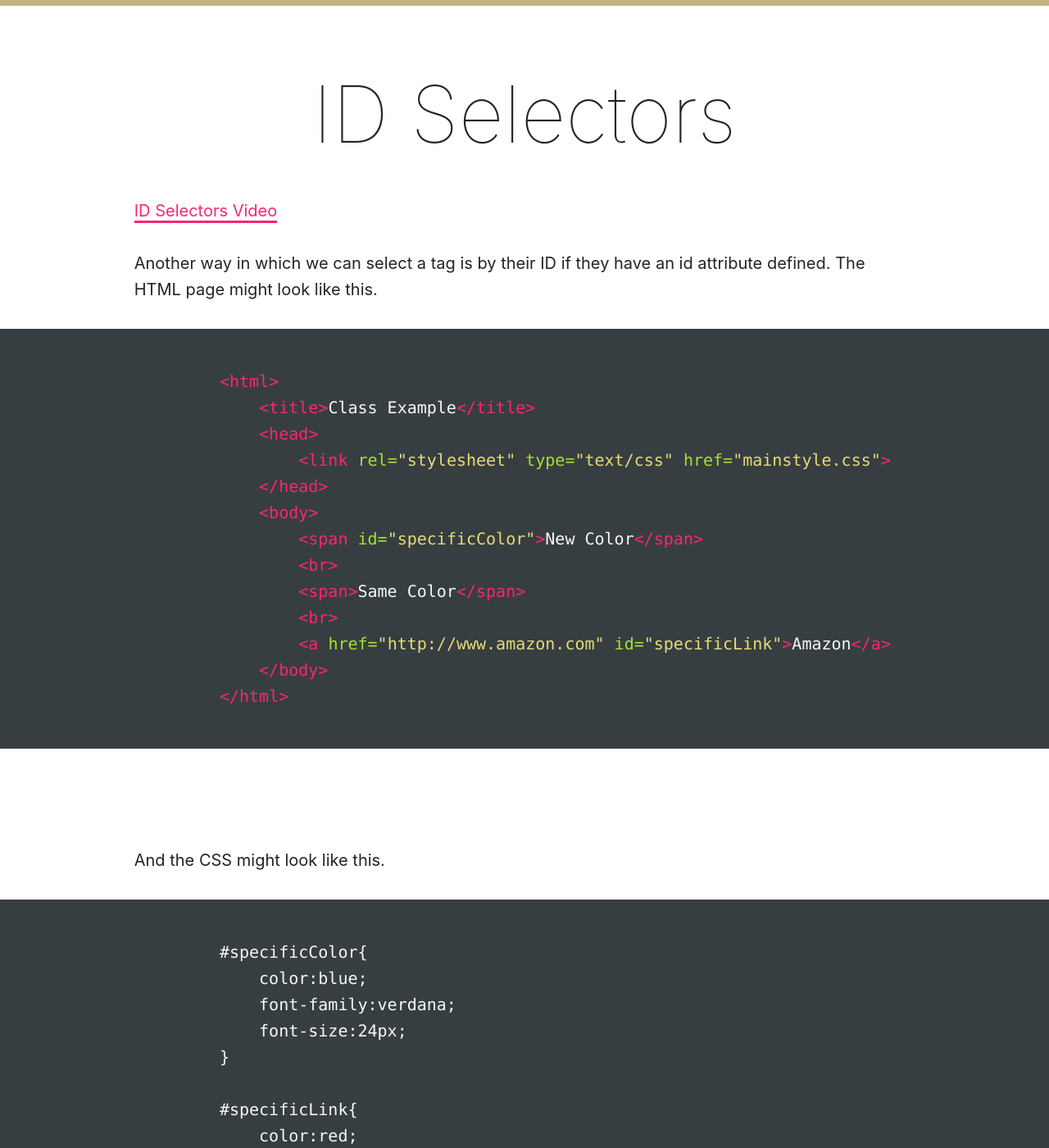
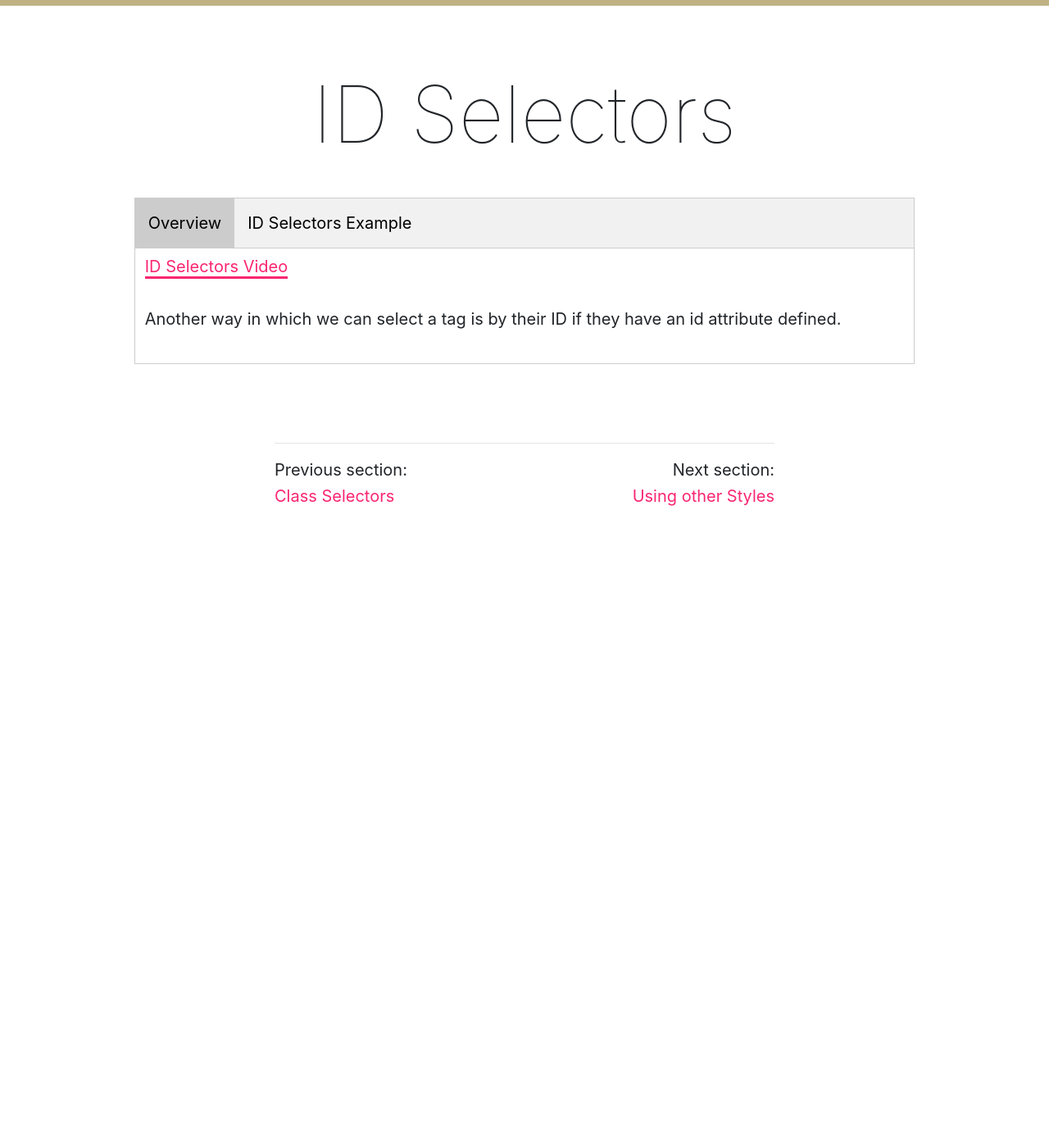
Before and after one commit to Montana-Media-Arts/120_CreativeCoding1-Fall2020, a Jekyll site: the page built from modules/week-7/_posts/2017-01-08-id-selectors.md, in a window 1280 px wide and 1400 px high, scrolled down 340 px. Shown: the whole window at 82% size. Built offline with Jekyll 4.4.1, drawn with Linux system fonts in a browser that asks for light colours; nearby versions of some CDN libraries; a script that is not in the unit is left out; after the commit the page ends 977 px from its top, so only the background shows below that; some of the changed text lies outside the part shown.

Commit message:
updated the structure

````diff
--- a/modules/week-7/_posts/2017-01-03-basic-structure.md
+++ b/modules/week-7/_posts/2017-01-03-basic-structure.md
@@ -37,7 +37,7 @@ jotted: false
 
 <div class="tabhtml" markdown="1">
 
-```html
+```css
 
 body {
   bgcolor: pink;
--- a/modules/week-7/_posts/2017-01-07-class-selectors.md
+++ b/modules/week-7/_posts/2017-01-07-class-selectors.md
@@ -8,7 +8,7 @@ jotted: true
 
 <div class="tab">
     <button class="tablinks active" onclick="openTab(event, 'Overview')">Overview</button>
-    <button class="tablinks" onclick="openTab(event, 'CSS')">CSS Example</button>
+    <button class="tablinks" onclick="openTab(event, 'CSS')">Class Selectors Example</button>
 </div>
 
 <!-- Tab content -->
@@ -22,7 +22,7 @@ jotted: true
 
 </div>
 
-<div id="HTML Example" class="tabcontent">
+<div id="CSS" class="tabcontent">
 
 Here's an example of an HTML page.
 
--- a/modules/week-7/_posts/2017-01-08-id-selectors.md
+++ b/modules/week-7/_posts/2017-01-08-id-selectors.md
@@ -6,9 +6,25 @@ jotted: true
 
 # ID Selectors
 
+<div class="tab">
+    <button class="tablinks active" onclick="openTab(event, 'Overview')">Overview</button>
+    <button class="tablinks" onclick="openTab(event, 'CSS')">ID Selectors Example</button>
+</div>
+
+<!-- Tab content -->
+<div id="Overview" class="tabcontent" style="display:block">
+
 <p><a href="//www.youtube.com/embed/Zfb_V1-lI1E" data-lity>ID Selectors Video</a></p>
 
-Another way in which we can select a tag is by their ID if they have an id attribute defined. The HTML page might look like this.
+<p>Another way in which we can select a tag is by their ID if they have an id attribute defined. </p>
+
+</div>
+
+<div id="CSS" class="tabcontent">
+
+<p>The HTML page might look like this.</p>
+
+<div class="tabhtml" markdown="1">
 
 ```html
     <html>
@@ -26,9 +42,13 @@ Another way in which we can select a tag is by their ID if they have an id attri
     </html>
 ```
 
-And the CSS might look like this.
+</div>
 
-```html
+<p>And the CSS might look like this.</p>
+
+<div class="tabhtml" markdown="1">
+
+```css
     #specificColor{
         color:blue;
         font-family:verdana;
@@ -42,4 +62,8 @@ And the CSS might look like this.
     }
 ```
 
-This time, the color and the size of the text specific to the ID because of the `#`.
+</div>
+
+<p>This time, the color and the size of the text specific to the ID because of the <b>#</b>.</p>
+
+</div>
````
